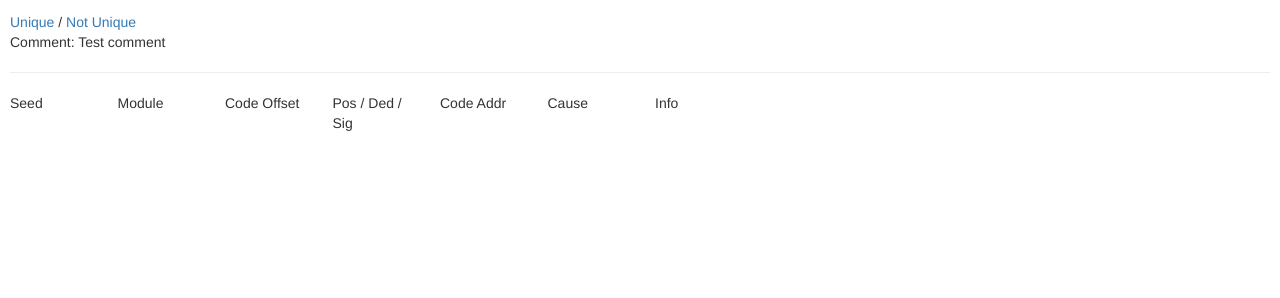
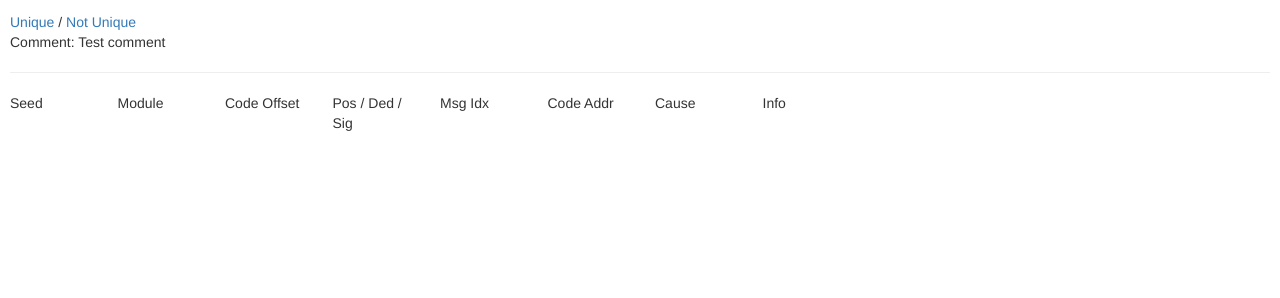
Before and after one commit to dobin/ffweb, a Django app: page /projects/1 in a window 1280 px wide. Shown: the part 139-437 px from the top of the page. Run offline with Django 3.2, Linux system fonts and the light colour scheme; data comes from the database, SQL or seed files in the repository; some libraries are stand-ins or nearby versions.

Commit message:
network message in overview

```diff
--- a/crashviewer/models.py
+++ b/crashviewer/models.py
@@ -14,7 +14,7 @@
     offset = models.IntegerField()
     module = models.CharField(max_length=1024)
     signal = models.IntegerField()
-    asanoutput = models.TextField()
+    asanoutput = models.TextField(blank=True)
     time = models.DateTimeField()
     stdout = models.TextField()
     backtrace = models.TextField()
@@ -42,5 +42,5 @@
     crashData = models.ForeignKey('CrashData', related_name="messageList", on_delete=models.CASCADE, null=True)
     index = models.IntegerField()
     sentBy = models.CharField(max_length=16)
-    msg = models.BinaryField()
+    msg = models.TextField()
     fuzzed = models.IntegerField()
--- a/crashviewer/static/css/crashviewer.css
+++ b/crashviewer/static/css/crashviewer.css
@@ -20,3 +20,7 @@
 .asanOutput {
     border-right: 1px solid grey;
 }
+
+.msgfuzz1 {
+    color: red;
+}
--- a/crashviewer/templates/crashviewer/project_detail.html
+++ b/crashviewer/templates/crashviewer/project_detail.html
@@ -47,6 +47,9 @@
 	<div class="col-md-1">
 		Pos / Ded / Sig
 	</div>
+	<div class="col-md-1">
+		Msg Idx
+	</div>
 
 	<div class="col-md-1">
 		Code Addr
@@ -74,6 +77,9 @@
 	<div class="col-md-1">
 		{{ crashData.fuzzerpos }} / {{ crashData.reallydead }} / {{ crashData.signal }}
 	</div>
+	<div class="col-md-1">
+		{{ crashData.fuzzedMsgIdx }}
+	</div>
 
 
 	<div class="col-md-1">
@@ -96,7 +102,17 @@
 		{{ crashData.asanoutput|linebreaks }}
 	</div>
 	<div class="col-md-6">
-		{{ crashData.backtrace|linebreaks }}
+		<table border="1" width="100%">
+		{% for msg in crashData.messageList.all %}
+			<tr>
+				<td>{{ msg.index }}</td>
+				<td>{{ msg.sentBy }}</td>
+				<td class="msgfuzz{{msg.fuzzed}}">
+					{{ msg.msg }}
+				</td>
+			</tr>
+		{% endfor %}
+		</table>
 	</div>
 </div>
 
--- a/crashviewer/templatetags/crashviewer_filters.py
+++ b/crashviewer/templatetags/crashviewer_filters.py
@@ -7,7 +7,7 @@
 
 @register.filter(name='myhex')
 def myhex(value):
-    return str(value)
+    return hex(value)
 
 
 @register.filter(name='filenameof')
--- a/crashviewer/views.py
+++ b/crashviewer/views.py
@@ -22,6 +22,13 @@
 def project_detail(request, pk):
     project = get_object_or_404(Project, pk=pk)
     crashDataList = project.crashDataList.all()
+
+    # add fuzzed msg index to crashData
+    for crashData in crashDataList:
+        for msg in crashData.messageList.all():
+            if msg.fuzzed == 1:
+                crashData.fuzzedMsgIdx = msg.index
+                break
 
     return render(request, 'crashviewer/project_detail.html', {'project': project, 'crashDataList': crashDataList})
 
```
